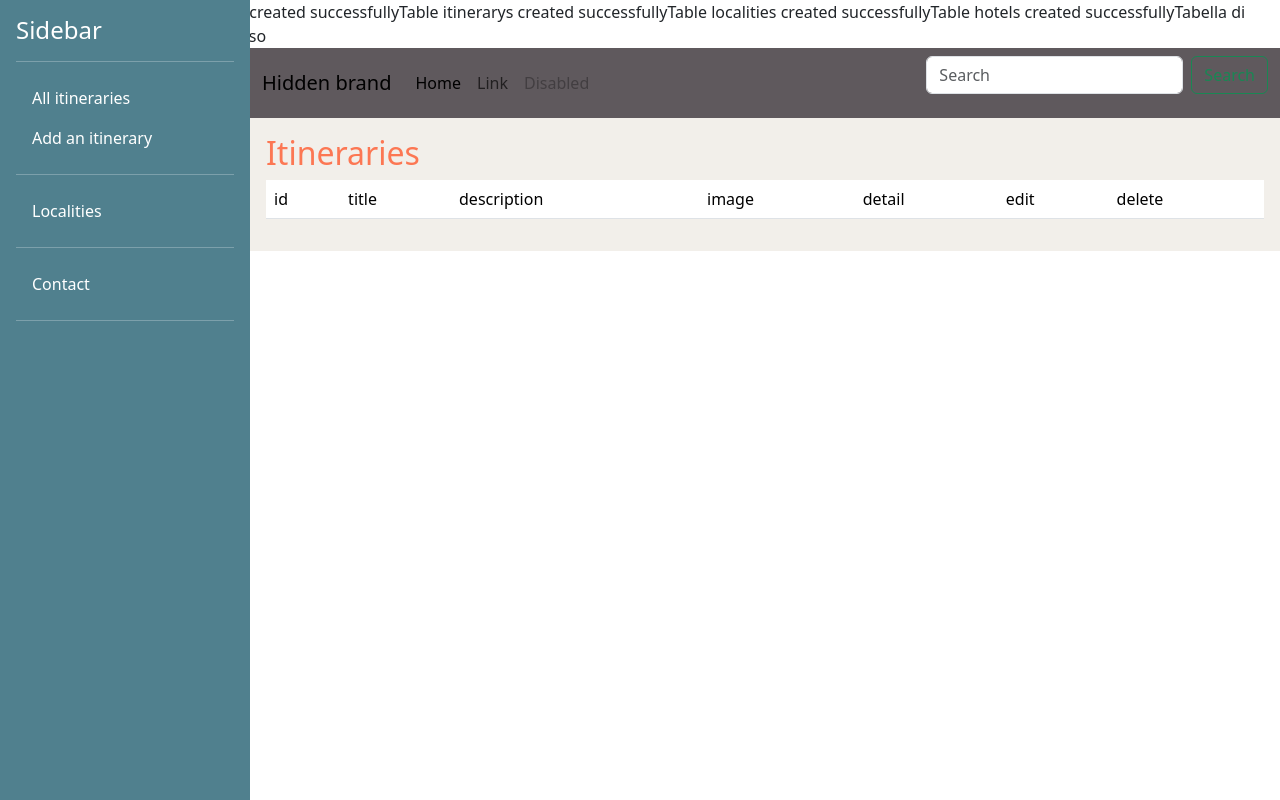
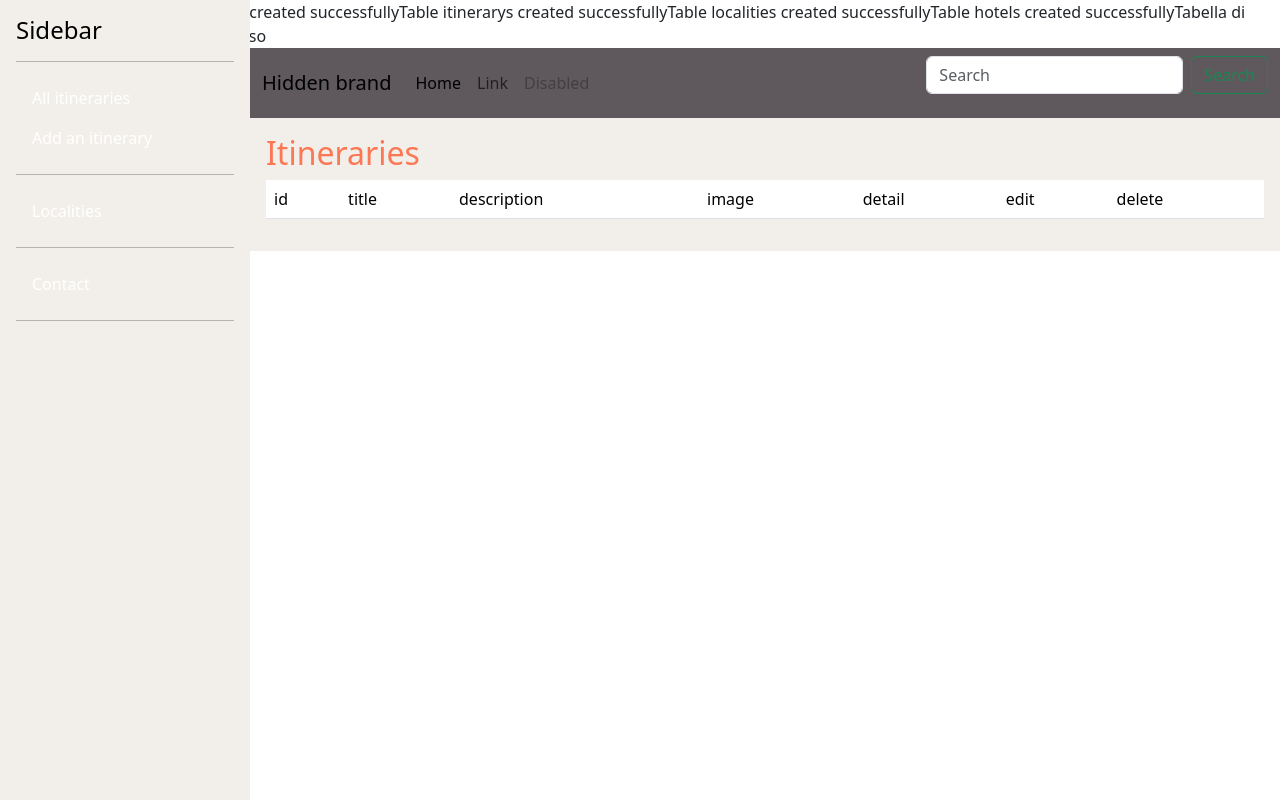
Before and after one commit to Federicaye/travel-app, a PHP site: page /itineraries/list in a window 1280 px wide. Run offline with PHP 8.4, Linux system fonts and the light colour scheme; data that the repository does not hold is empty.

Commit message:
sidebar color

```diff
--- a/public/style.css
+++ b/public/style.css
@@ -28,8 +28,8 @@ body {
    top: 0;
    left: 0;
    width: 250px;
-   background-color: #50808E;;
-   color: white;
+   background-color: #f2efea;
+   color: rgb(0, 0, 0);
    transition: width 0.3s;
    overflow: auto;
 }
--- a/src/controllers/stops/store.php
+++ b/src/controllers/stops/store.php
@@ -29,6 +29,8 @@ $client = new Client([
   'verify' => false,
 ]);
 
+$body = $response->getBody();
+
 $response = $client->request('GET', '{$locality_name}.json', [
   'query' => [
     'key' => 'MqZHrYthLN7RSxSAN8jGZFCldqWYoi99'
```
